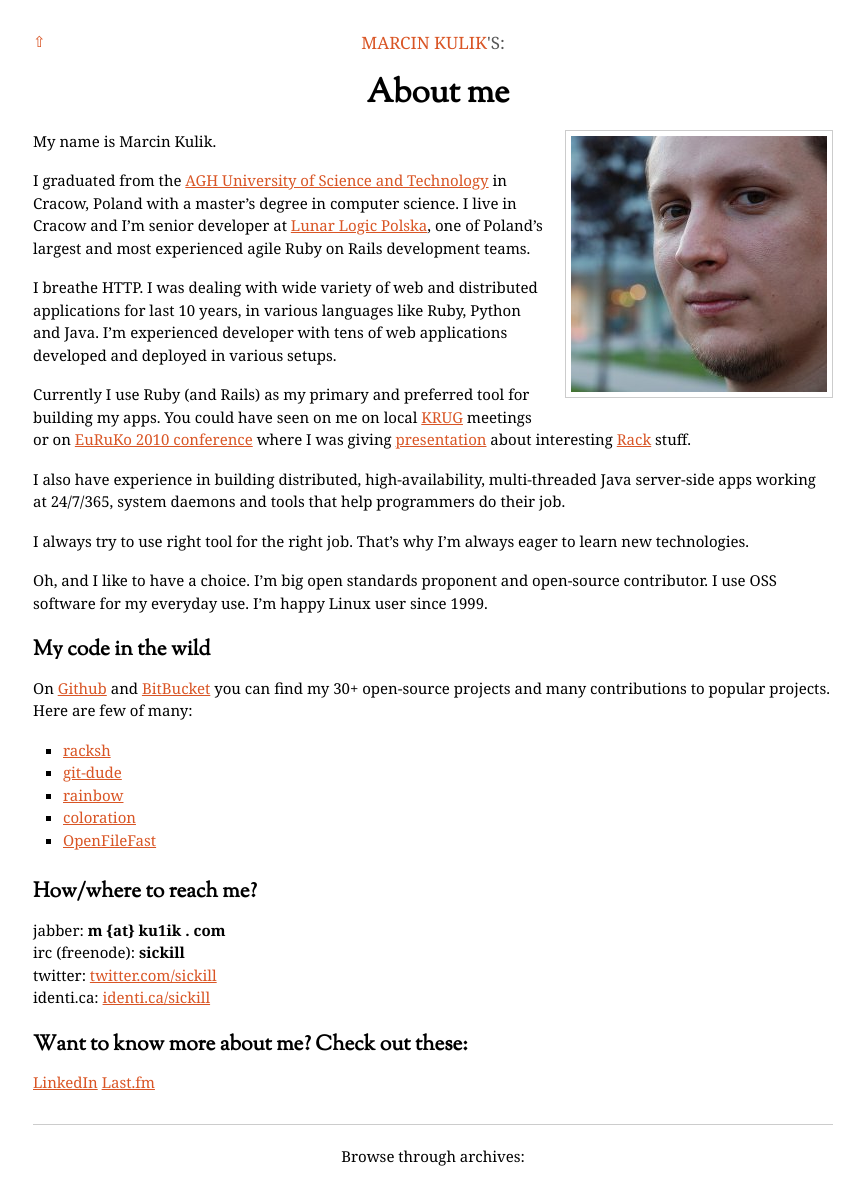
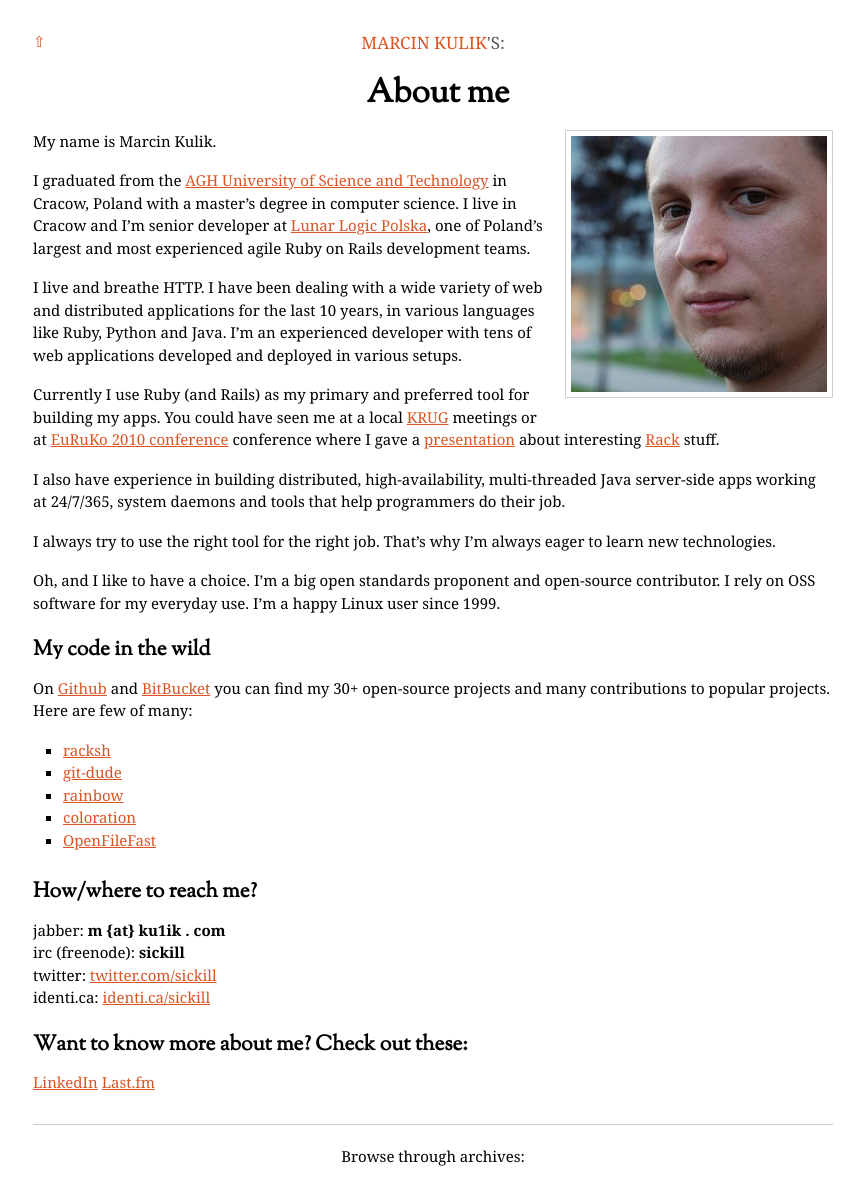
Before and after one commit to ku1ik/homepage, a Jekyll site: the page built from me/index.markdown, in a window 1280 px wide. Shown: the whole page, without its empty margins (207-1071 px from the left). Built offline with Jekyll 4.4.1, drawn with Linux system fonts in a browser that asks for light colours; nearby versions of some CDN libraries; Markdown is read by kramdown in place of the engine named in the settings.

Commit message:
Update "me" page

```diff
--- a/me/index.markdown
+++ b/me/index.markdown
@@ -14,27 +14,27 @@ computer science.  I live in Cracow and I'm senior developer at [Lunar Logic
 Polska](http://lunarlogicpolska.com), one of Poland's largest and most
 experienced agile Ruby on Rails development teams.
 
-I breathe HTTP. I was dealing with wide variety of web and distributed
-applications for last 10 years, in various languages like Ruby, Python and
-Java. I'm experienced developer with tens of web applications developed and
-deployed in various setups.
+I live and breathe HTTP. I have been dealing with a wide variety of web and
+distributed applications for the last 10 years, in various languages like Ruby,
+Python and Java. I'm an experienced developer with tens of web applications
+developed and deployed in various setups.
 
 Currently I use Ruby (and Rails) as my primary and preferred tool for building
-my apps. You could have seen on me on local [KRUG](http://ruby.org.pl/)
-meetings or on [EuRuKo 2010 conference](http://euruko2010.org/) where I was
-giving [presentation](http://vimeo.com/12665769) about interesting
+my apps. You could have seen me at a local [KRUG](http://ruby.org.pl/) meetings
+or at [EuRuKo 2010 conference](http://euruko2010.org/) conference where I gave a
+[presentation](http://vimeo.com/12665769) about interesting
 [Rack](http://rack.rubyforge.org/) stuff.
 
 I also have experience in building distributed, high-availability,
 multi-threaded Java server-side apps working at 24/7/365, system daemons and
 tools that help programmers do their job.
 
-I always try to use right tool for the right job. That's why I'm always eager
-to learn new technologies.
+I always try to use the right tool for the right job. That's why I'm always
+eager to learn new technologies.
 
-Oh, and I like to have a choice. I'm big open standards proponent and
-open-source contributor. I use OSS software for my everyday use. I'm happy
-Linux user since 1999.
+Oh, and I like to have a choice. I'm a big open standards proponent and
+open-source contributor. I rely on OSS software for my everyday use. I'm a
+happy Linux user since 1999.
 
 ## My code in the wild
 
```
